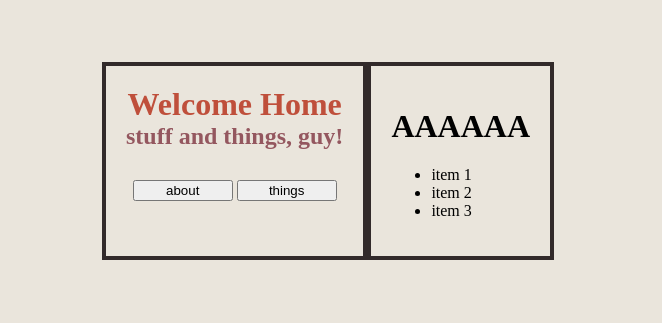
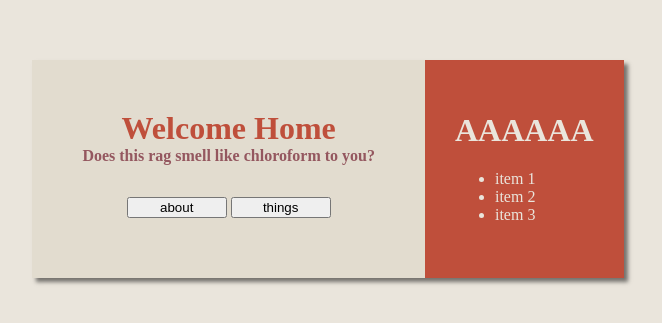
Before and after one commit to asciislvt/Basic-Homepage, a website built with Vite: page index.html in a window 1280 px wide. Shown: the part 239-562 px from the top of the page, without its empty margins (312-974 px from the left). Built offline with nearby package versions, Linux system fonts and the light colour scheme.

Commit message:
buttons work

```diff
--- a/index.html
+++ b/index.html
@@ -2,20 +2,23 @@
 <html lang="en">
   <head>
     <meta charset="UTF-8" />
-    <link rel="icon" type="image/svg+xml" href="/vite.svg" />
+    <link rel="preconnect" href="https://fonts.googleapis.com" />
+    <link rel="preconnect" href="https://fonts.gstatic.com" crossorigin />
+    <link
+      href="https://fonts.googleapis.com/css2?family=Lato:ital,wght@0,100;0,300;0,400;0,700;0,900;1,100;1,300;1,400;1,700;1,900&display=swap"
+      rel="stylesheet"
+    />
     <meta name="viewport" content="width=device-width, initial-scale=1.0" />
     <title></title>
   </head>
   <body>
     <script type="module" src="/src/main.js"></script>
-    <div class="frame">
+    <div id="frame">
       <div class="menu">
         <h1 id="title">Welcome Home</h1>
-        <h2 id="motd">message of the day</h2>
-        <div id="buttons">
-          <button type="button">about</button>
-          <button type="button">things</button>
-        </div>
+        <h4 id="motd">message of the day</h4>
+        <button class="ContentButton" id="about">about</button>
+        <button class="ContentButton" id="links">things</button>
       </div>
       <div class="content">
         <h1>AAAAAA</h1>
--- a/src/main.js
+++ b/src/main.js
@@ -1,16 +1,30 @@
-import './style.css'
+import "./style.css";
 
-const motd = [
-  "hello, guy!",
-  "good day, guy!",
-  "fancy a drink, guy?",
-  "stuff and things, guy!",
-]
+const MOTD = [
+  "I am you and you are I.",
+  "Touch Grass today!",
+  "Does this rag smell like chloroform to you?",
+  "Be cool, there's someone behind you...",
+];
 
-const motdElement = document.getElementById('motd');
+let motdElement = document.getElementById("motd");
+let buttonElements = document.getElementsByClassName("ContentButton");
+
+for (let i = 0; i < buttonElements.length; i++) {
+  buttonElements[i].addEventListener("click", buttonClicked);
+}
 
 if (motdElement) {
-  let messageIndex = 0;
-  messageIndex = Math.floor(Math.random() * motd.length);
-  motdElement.innerHTML = motd[messageIndex];
+  motdElement.innerHTML = getNewMotd();
 }
+
+function buttonClicked(event) {
+  console.log("A button was clicked!\n" + " Button Clicked:", event.target.id);
+}
+
+function getNewMotd() {
+  let messageIndex;
+
+  messageIndex = Math.floor(Math.random() * MOTD.length);
+  return MOTD[messageIndex];
+}
--- a/src/style.css
+++ b/src/style.css
@@ -3,36 +3,32 @@
 }
 
 body {
-    display: flex; /* Enables Flexbox layout for the body */
-    justify-content: center; /* Centers content horizontally */
-    align-items: center; /* Centers content vertically */
-    min-height: 100vh; /* Ensures the body takes full viewport height for vertical centering */
-    margin: 0; /* Removes default body margin */
+  display: flex;
+  justify-content: center;
+  align-items: center;
+  min-height: 100vh;
 }
 
-.frame {
-  margin: 20px auto;
+#frame {
   display: flex;
+  box-shadow: 4px 4px 4px 0px rgba(0, 0, 0, 0.5);
 }
 
 .menu {
-  border: 4px solid #322a2a;
-  padding: 20px;
+  background-color: #e2dccf;
+  justify-content: center;
   text-align: center;
+  padding: 50px;
 }
 
-.menu button{
-  display: inline;
+.menu button {
   margin: 10px auto;
   width: 100px;
 }
 .content {
-  border: 4px solid #322a2a;
-  padding: 20px;
-}
-
-#buttons{
-  display: inline;
+  background-color: #bf4f3b;
+  color: #eae5dc;
+  padding: 30px;
 }
 
 #title {
```
